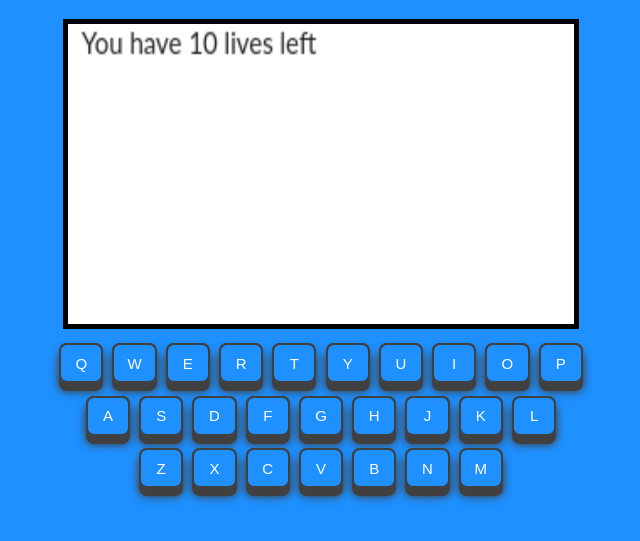
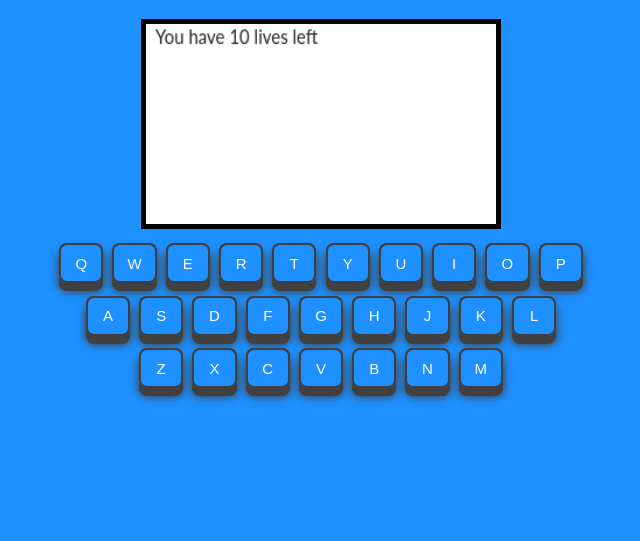
Before and after one commit to agianakouros/hangman, a plain HTML site: page index.html in a window 1280 px wide. Shown: the part 61-602 px from the top of the page, without its empty margins (319-959 px from the left). Drawn offline with Linux system fonts and the light colour scheme.

Commit message:
Update styles.css

```diff
--- a/styles/styles.css
+++ b/styles/styles.css
@@ -1,7 +1,7 @@
 canvas {
   border: black 5px solid;
-  width: 40%;
-  height: 300px;
+  width: 350px;
+  height: 200px;
 }
 
 div .canvas {
```
